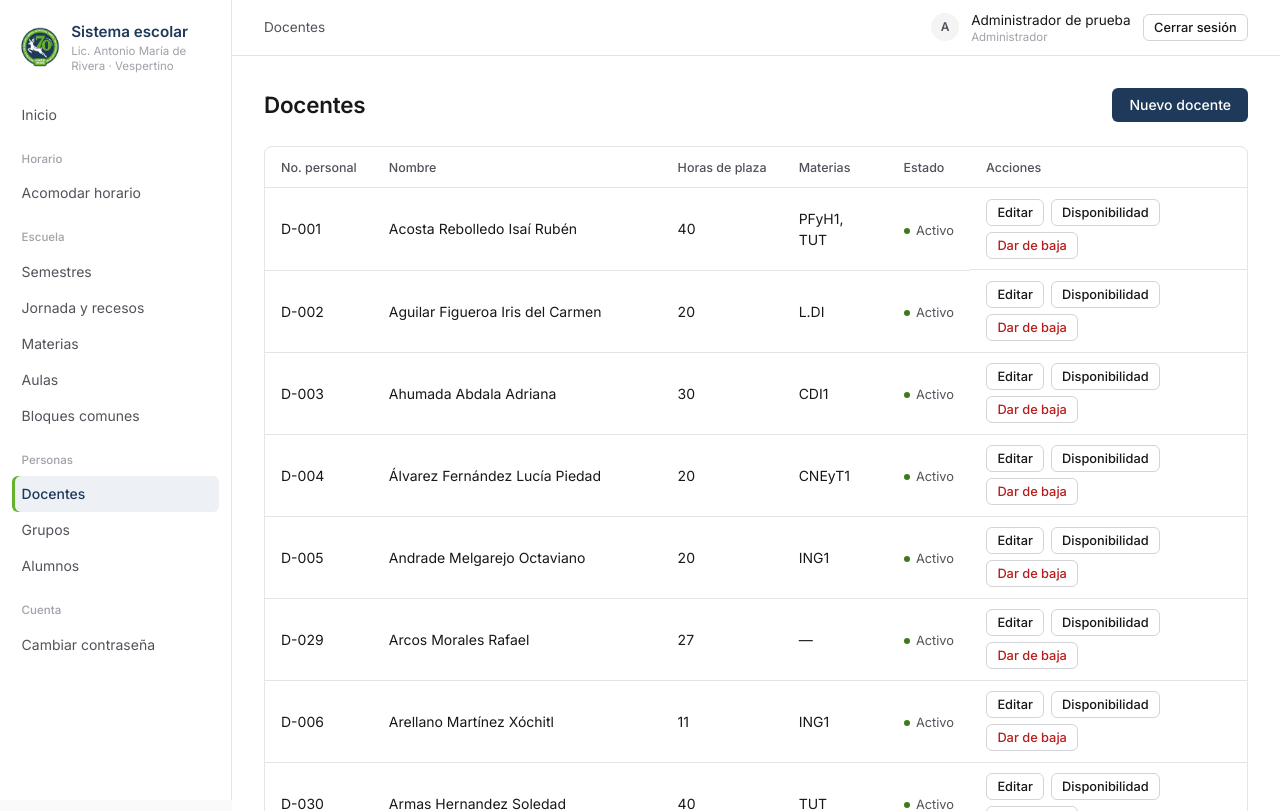
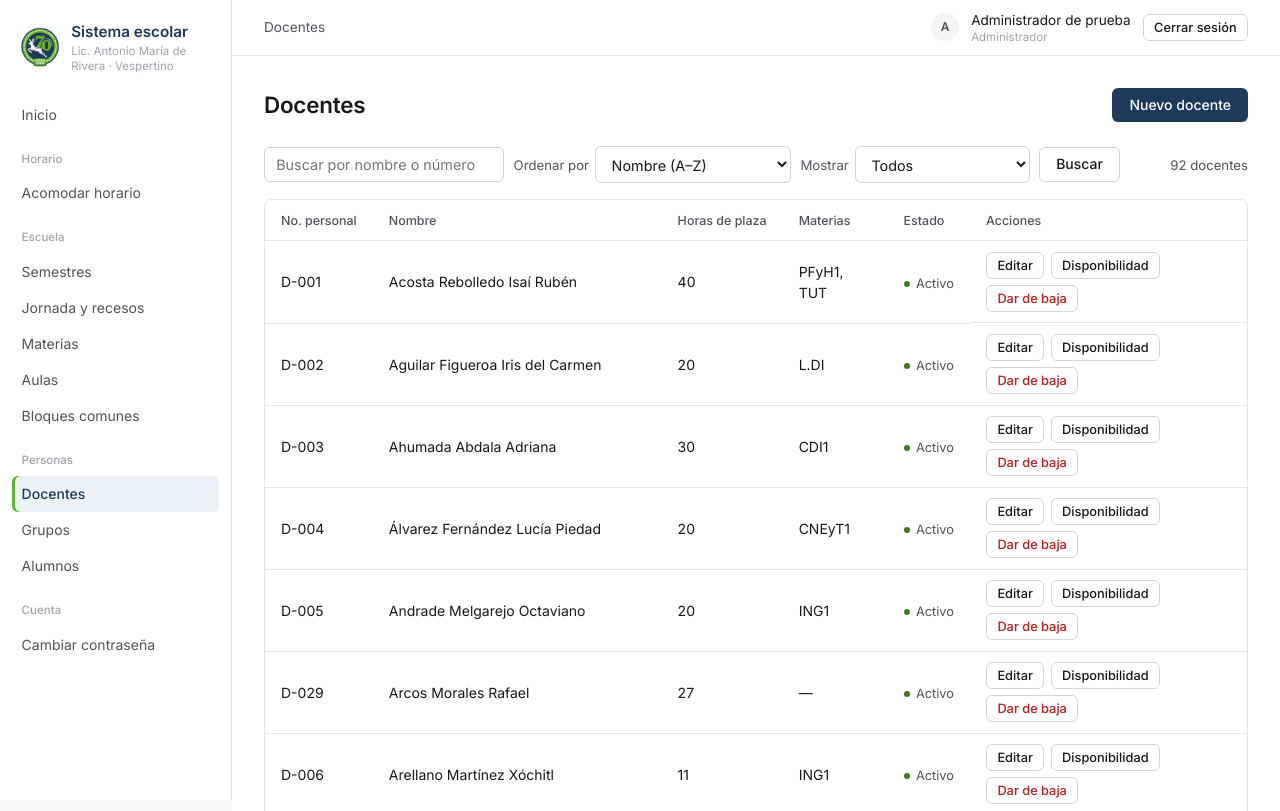
Before and after one commit to V-spike/sistema-web-escolar, a Laravel app: page /panel/docentes in a window 1280 px wide. Shown: the top 811 px of the page. Run offline with Laravel 12, Linux system fonts and the light colour scheme; a user stored in the database is signed in; data comes from the database, SQL or seed files in the repository; parts of the project's set-up code (start-up, migrations or seed data) failed here and were passed over.

Commit message:
Docentes: buscar, ordenar (nombre, número, horas) y mostrar activos o dados de baja
Co-Authored-By: Claude Opus 5.5 <noreply@anthropic.com>

```diff
--- a/app/Http/Controllers/DocenteController.php
+++ b/app/Http/Controllers/DocenteController.php
@@ -10,14 +10,46 @@ use Illuminate\Validation\Rule;
 
 class DocenteController extends Controller
 {
-    public function index()
+    /** Opciones del selector "Ordenar por": clave => [texto, columna, dirección] */
+    private const ORDENES = [
+        'nombre'      => ['Nombre (A–Z)', 'apellido_paterno', 'asc'],
+        'nombre_desc' => ['Nombre (Z–A)', 'apellido_paterno', 'desc'],
+        'numero'      => ['Número de personal', 'numero_personal', 'asc'],
+        'horas_desc'  => ['Más horas de plaza', 'horas_plaza', 'desc'],
+        'horas'       => ['Menos horas de plaza', 'horas_plaza', 'asc'],
+    ];
+
+    public function index(Request $request)
     {
+        // Lo que eligió la persona; si manda algo raro se usa el orden por nombre
+        $orden = array_key_exists($request->query('orden'), self::ORDENES) ? $request->query('orden') : 'nombre';
+        $estado = in_array($request->query('estado'), ['activos', 'baja'], true) ? $request->query('estado') : 'todos';
+        $buscar = trim((string) $request->query('buscar'));
+
+        [, $columna, $direccion] = self::ORDENES[$orden];
+
         $docentes = Docente::with('materias')
-            ->orderByDesc('activo')
-            ->orderBy('apellido_paterno')
+            ->when($estado === 'activos', fn ($q) => $q->where('activo', true))
+            ->when($estado === 'baja', fn ($q) => $q->where('activo', false))
+            ->when($buscar !== '', fn ($q) => $q->where(function ($q) use ($buscar) {
+                $q->where('nombre', 'like', "%{$buscar}%")
+                    ->orWhere('apellido_paterno', 'like', "%{$buscar}%")
+                    ->orWhere('apellido_materno', 'like', "%{$buscar}%")
+                    ->orWhere('numero_personal', 'like', "%{$buscar}%");
+            }))
+            ->orderByDesc('activo')              // los dados de baja siempre al final
+            ->orderBy($columna, $direccion)
+            ->orderBy('apellido_paterno')        // desempate
+            ->orderBy('apellido_materno')
             ->get();
 
-        return view('docentes.index', compact('docentes'));
+        return view('docentes.index', [
+            'docentes' => $docentes,
+            'ordenes' => self::ORDENES,
+            'orden' => $orden,
+            'estado' => $estado,
+            'buscar' => $buscar,
+        ]);
     }
 
     public function create()
--- a/public/css/estilos.css
+++ b/public/css/estilos.css
@@ -331,3 +331,10 @@ a.bloque:hover { background: var(--superficie); border-color: var(--borde-fuerte
 .kpi__valor { color: var(--primario); }
 .btn--secundario:hover { border-color: var(--primario-borde); color: var(--primario); }
 a.enlace:hover { color: var(--primario); }
+
+/* ---------- Filtros de un listado (buscar, ordenar, mostrar) ---------- */
+.filtros { display: flex; flex-wrap: wrap; align-items: center; gap: .6rem; margin-bottom: 1rem; }
+.filtros .campo { width: auto; }
+.filtros input[type="search"] { min-width: 240px; }
+.filtros__opcion { display: inline-flex; align-items: center; gap: .4rem; font-size: .825rem; color: var(--texto-suave); }
+.filtros__total { margin-left: auto; font-size: .825rem; }
--- a/resources/views/docentes/index.blade.php
+++ b/resources/views/docentes/index.blade.php
@@ -11,6 +11,35 @@
     <h1>Docentes</h1>
     <a href="{{ route('docentes.create') }}" class="btn btn--primario btn--enlace">Nuevo docente</a>
 </div>
+
+{{-- Filtros: se mandan por GET, así la dirección guarda el orden elegido --}}
+<form method="GET" action="{{ route('docentes.index') }}" class="filtros">
+    <input type="search" name="buscar" value="{{ $buscar }}" class="campo" placeholder="Buscar por nombre o número" aria-label="Buscar docente">
+
+    <label class="filtros__opcion">
+        Ordenar por
+        <select name="orden" class="campo" onchange="this.form.submit()">
+            @foreach ($ordenes as $clave => [$texto])
+                <option value="{{ $clave }}" @selected($orden === $clave)>{{ $texto }}</option>
+            @endforeach
+        </select>
+    </label>
+
+    <label class="filtros__opcion">
+        Mostrar
+        <select name="estado" class="campo" onchange="this.form.submit()">
+            <option value="todos" @selected($estado === 'todos')>Todos</option>
+            <option value="activos" @selected($estado === 'activos')>Solo activos</option>
+            <option value="baja" @selected($estado === 'baja')>Solo dados de baja</option>
+        </select>
+    </label>
+
+    <button type="submit" class="btn btn--secundario btn--enlace">Buscar</button>
+    @if ($buscar !== '' || $orden !== 'nombre' || $estado !== 'todos')
+        <a href="{{ route('docentes.index') }}" class="btn btn--fantasma btn--enlace">Quitar filtros</a>
+    @endif
+    <span class="filtros__total tenue">{{ $docentes->count() }} {{ $docentes->count() === 1 ? 'docente' : 'docentes' }}</span>
+</form>
 
 <div class="tabla-contenedor">
     <table class="tabla-catalogo">
@@ -49,7 +78,13 @@
                 </td>
             </tr>
         @empty
-            <tr><td colspan="6">Todavía no hay docentes. Registra el primero con “Nuevo docente”.</td></tr>
+            <tr><td colspan="6">
+                @if ($buscar !== '' || $estado !== 'todos')
+                    Ningún docente coincide con la búsqueda.
+                @else
+                    Todavía no hay docentes. Registra el primero con “Nuevo docente”.
+                @endif
+            </td></tr>
         @endforelse
         </tbody>
     </table>
--- a/resources/views/layouts/app.blade.php
+++ b/resources/views/layouts/app.blade.php
@@ -9,7 +9,7 @@
     <link rel="preconnect" href="https://fonts.gstatic.com" crossorigin>
     <link rel="stylesheet" href="https://fonts.googleapis.com/css2?family=Inter:wght@400;500;600&display=swap">
     <link rel="icon" type="image/png" href="{{ asset('img/favicon-escuela.png') }}">
-    <link rel="stylesheet" href="{{ asset('css/estilos.css') }}?v=10">
+    <link rel="stylesheet" href="{{ asset('css/estilos.css') }}?v=11">
 </head>
 <body>
     <div class="distribucion">
--- a/resources/views/layouts/invitado.blade.php
+++ b/resources/views/layouts/invitado.blade.php
@@ -8,7 +8,7 @@
     <link rel="preconnect" href="https://fonts.gstatic.com" crossorigin>
     <link rel="stylesheet" href="https://fonts.googleapis.com/css2?family=Inter:wght@400;500;600&display=swap">
     <link rel="icon" type="image/png" href="{{ asset('img/favicon-escuela.png') }}">
-    <link rel="stylesheet" href="{{ asset('css/estilos.css') }}?v=10">
+    <link rel="stylesheet" href="{{ asset('css/estilos.css') }}?v=11">
 </head>
 <body>
     <main class="contenedor-centrado">
```
Also changed, not shown: tests/Feature/DocenteTest.php (+28 -0 lines).
